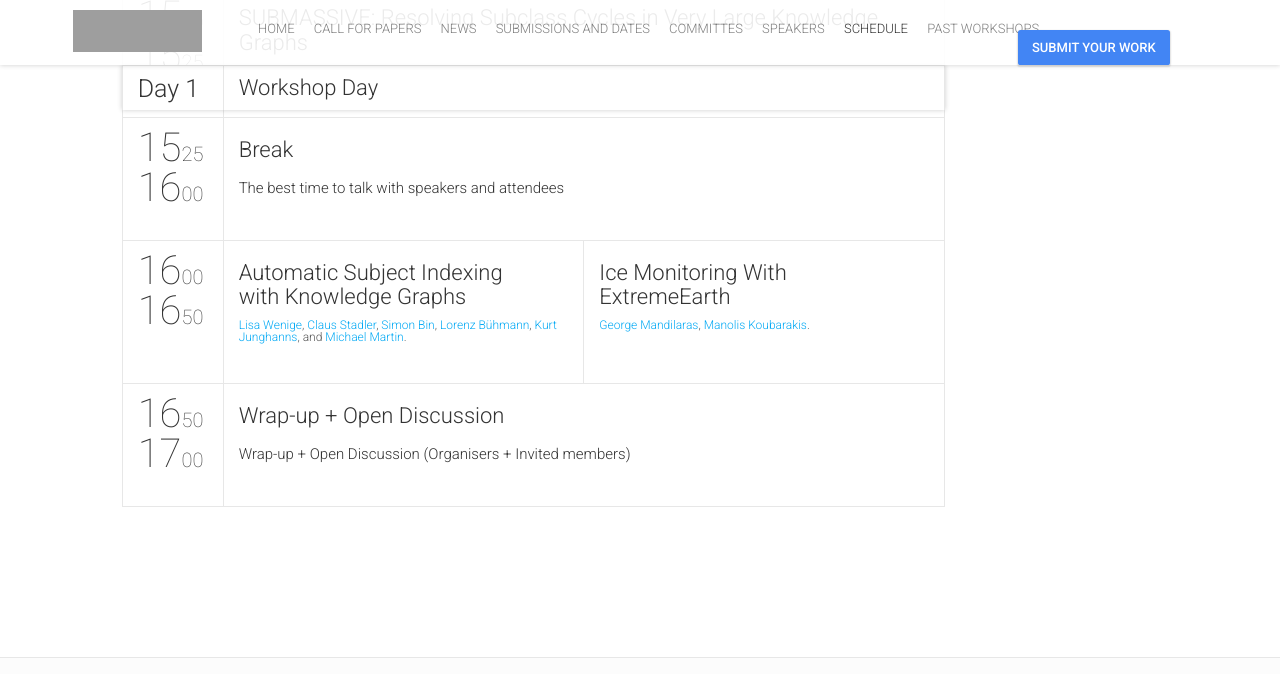
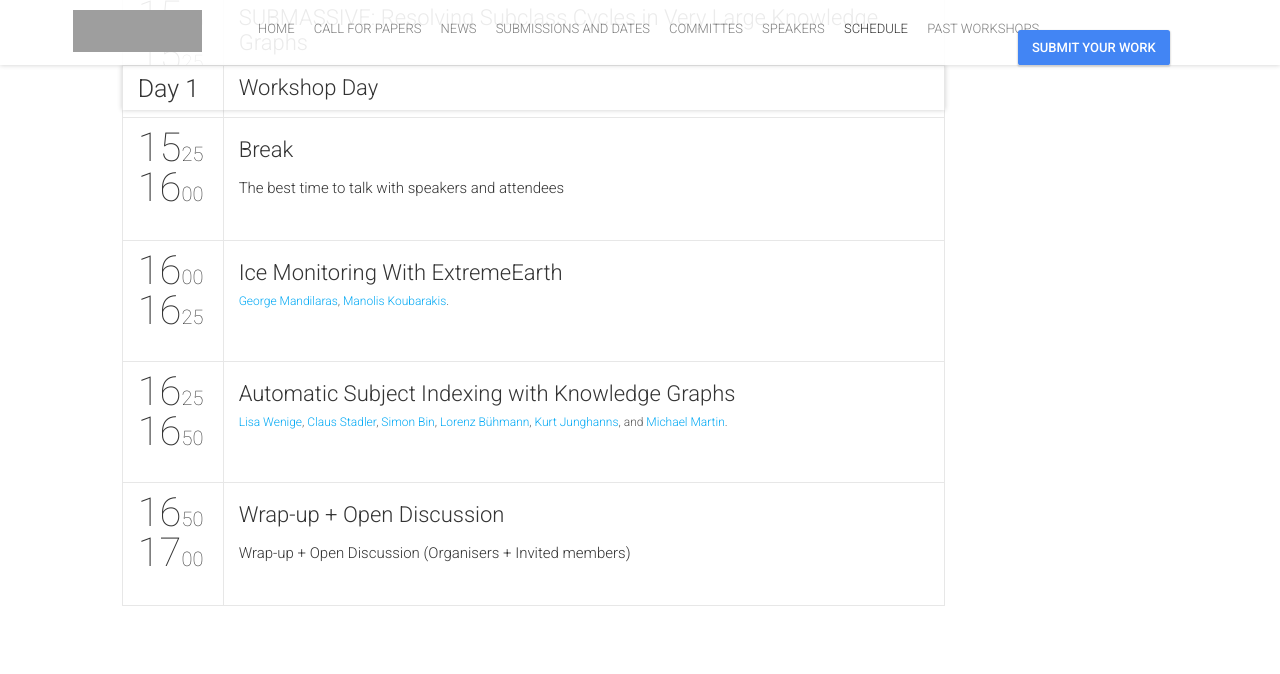
Before and after one commit to SmartDataAnalytics/lascar.sda.tech, a Jekyll site: the page built from schedule.html, in a window 1280 px wide and 900 px high, scrolled down 855 px, cut to the strip 0-674 px from the top of the window. Built offline with Jekyll 4.4.1, drawn with Linux system fonts in a browser that asks for light colours; nearby versions of some CDN libraries; comment, search, counter and statistics services are not loaded; grey boxes are pictures that could not be loaded.

Commit message:
Update Schedule

```diff
--- a/_data/schedule.yml
+++ b/_data/schedule.yml
@@ -26,8 +26,13 @@
     }
     - {
     	startTime: "16:00",
+    	endTime: "16:25",
+    	sessionIds: [005]
+    }
+    - {
+    	startTime: "16:25",
     	endTime: "16:50",
-    	sessionIds: [004, 005]
+    	sessionIds: [004]
     }
     - {
     	startTime: "16:50",
```
